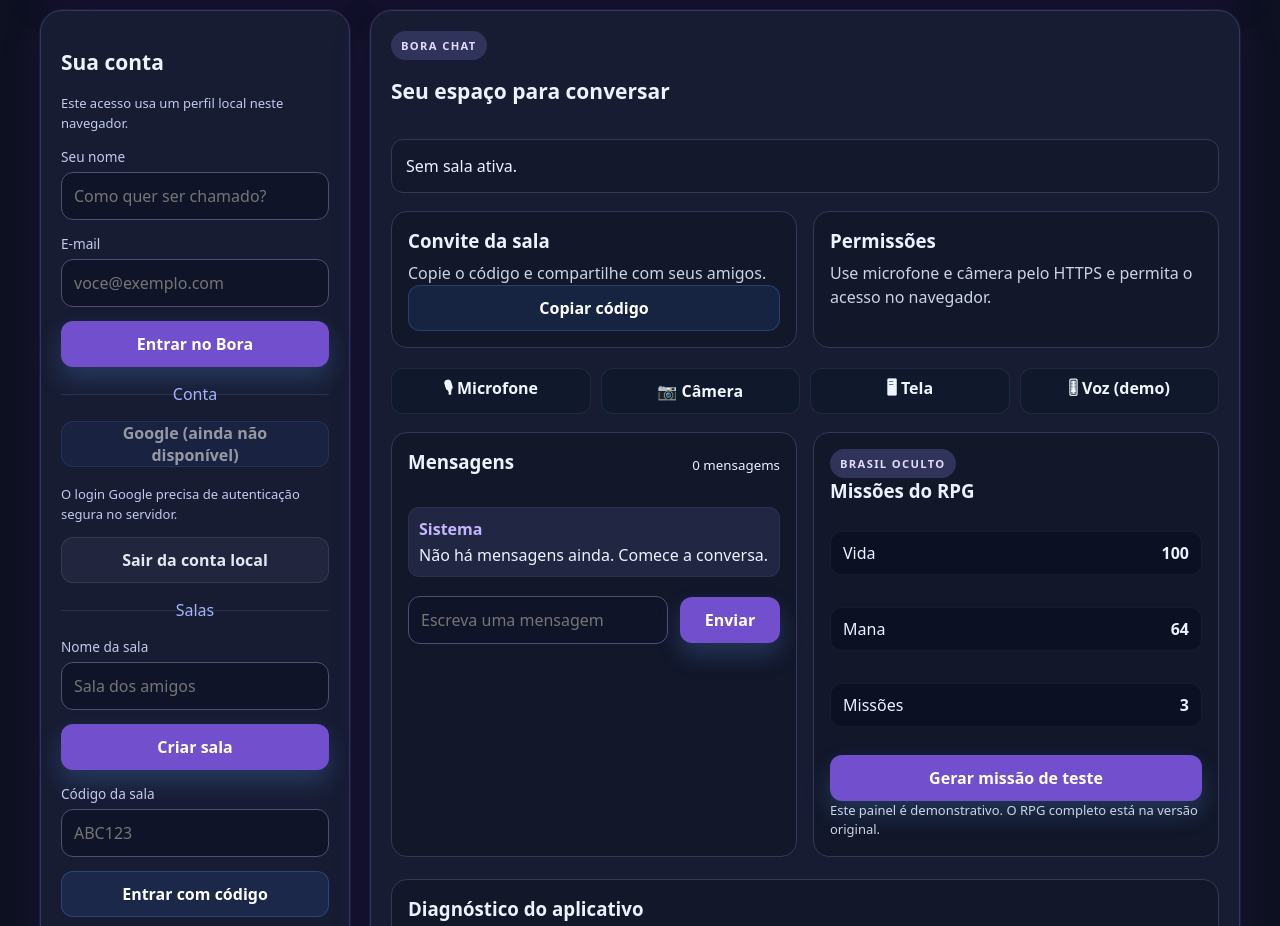
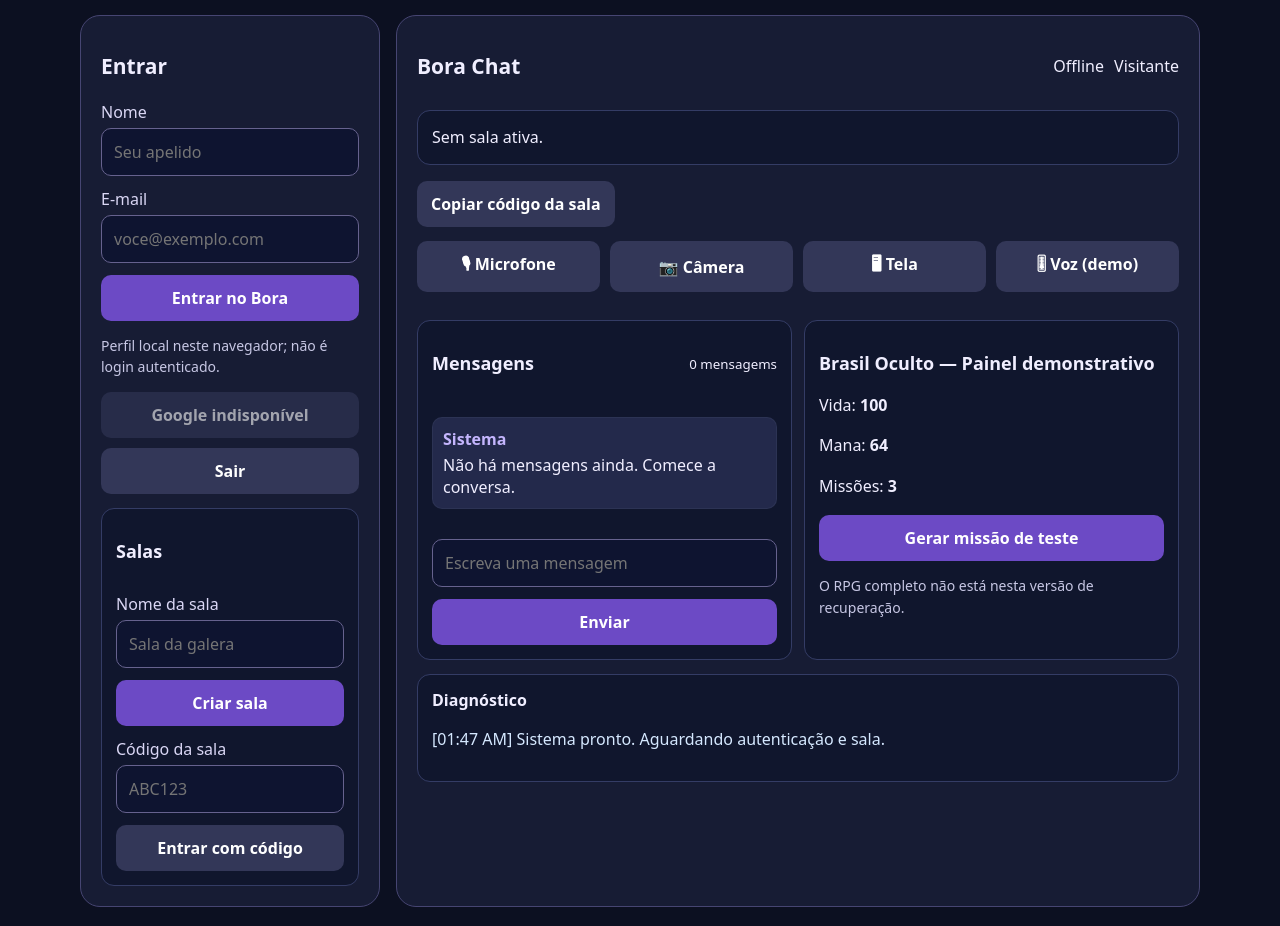
Before and after one commit to mateusfelipenoronhasoares9998-collab/Bora-Bate-Papo, a website: page index.html in a window 1280 px wide. Shown: the part 125-1051 px from the top of the page. Drawn offline with Linux system fonts and the light colour scheme.

Commit message:
Update index.html

```diff
--- a/index.html
+++ b/index.html
@@ -1,237 +1,166 @@
-
 <!DOCTYPE html>
 <html lang="pt-BR">
 <head>
-<meta charset="UTF-8">
+<meta charset="utf-8">
 <meta name="viewport" content="width=device-width, initial-scale=1">
-<meta name="theme-color" content="#101126">
-<meta name="description" content="BoraNexus: salas, mensagens e aventuras.">
-<title>BoraNexus</title>
-<link rel="stylesheet" href="./styles.css?v=20261027-fix">
+<meta name="theme-color" content="#11152a">
+<title>BoraNexus — Recuperação</title>
+<link rel="stylesheet" href="./styles.css?v=recuperacao2">
 <style>
-body{margin:0;background:#0e1121;color:#edf2ff;font:16px system-ui,Arial,sans-serif}
-button,input{font:inherit}
-button{cursor:pointer}
-.page-shell{max-width:1200px;width:calc(100% - 24px);margin:20px auto 50px}
-.app-layout{display:grid;grid-template-columns:310px minmax(0,1fr);gap:20px;margin-top:20px}
-.glow-panel{background:#171c33;border:1px solid #3a355e;border-radius:22px}
-.panel{padding:20px;min-width:0}
-.topbar{padding:18px 22px;display:flex;align-items:center;justify-content:space-between;gap:14px;flex-wrap:wrap}
-.brand-wrap,.topbar-actions,.action-row,.chat-form{display:flex;align-items:center;gap:12px}
-.brand-mark{display:grid;place-items:center;background:#6544bd;border-radius:13px;width:48px;height:48px;font-size:28px}
-h1{margin:0;font-size:29px}
+*{box-sizing:border-box}
+html,body{margin:0;min-height:100%;background:#0c1021;color:#f0eeff;font:16px system-ui,Arial,sans-serif}
+body{min-height:100vh}
+main{width:min(1120px,calc(100% - 24px));margin:18px auto 48px}
+h1,h2,h3{line-height:1.2}
+h1{margin:0;font-size:clamp(26px,5vw,36px)}
 h2{font-size:21px}
-p{line-height:1.5}
-.eyebrow{font-size:12px;letter-spacing:2px;color:#b9a7ff}
-.stack{display:grid;gap:14px;margin-top:14px}
-label{display:grid;gap:6px}
-label span,.helper-text{color:#c2caed}
-input{box-sizing:border-box;width:100%;min-width:0;padding:12px;border:1px solid #514d78;border-radius:12px;background:#101429;color:#fff}
-button{min-height:42px;padding:9px 14px;border:1px solid #544f83;border-radius:12px;background:#282c52;color:white;font-weight:650}
-button.primary-button{background:#7250cd}
-button:disabled{opacity:.55;cursor:not-allowed}
-.action-row,.chat-form{margin-top:12px}
-.action-row input,.chat-form input{flex:1}
-.wire-grid,.two-columns{display:grid;grid-template-columns:1fr 1fr;gap:16px;margin-top:18px}
-.controls-grid{display:grid;grid-template-columns:repeat(4,1fr);gap:10px;margin-top:20px}
-.card{background:#12172a;border:1px solid #343858;border-radius:16px;padding:16px;min-width:0}
-.card h3{margin-top:0}
-.chat-list{list-style:none;padding:0;max-height:280px;overflow:auto}
-.chat-item{background:#212643;border-radius:11px;margin:7px 0;padding:10px;overflow-wrap:anywhere}
-.chat-item strong,.chat-item span{display:block}
-.stat-row{display:flex;justify-content:space-between;margin:10px 0}
-.pill,.user-badge,.status-badge{display:inline-block;padding:7px 10px;border-radius:30px;background:#30345a;color:#e4dbff}
-.log-box,.status-strip{background:#13182c;border:1px solid #343858;padding:14px;border-radius:12px;margin-top:16px}
-.helper-text{font-size:13px}
+h3{font-size:18px}
+p{line-height:1.55}
+.muted{color:#c7c7e4;font-size:14px}
+.panel{background:#171c34;border:1px solid #464572;border-radius:20px;padding:20px;min-width:0}
+header{display:flex;align-items:center;gap:14px;margin-bottom:18px}
+.logo{display:grid;place-items:center;width:54px;height:54px;border-radius:16px;background:linear-gradient(135deg,#7b45dd,#3180c7);font-size:28px;font-weight:bold}
+.layout{display:grid;grid-template-columns:300px 1fr;gap:16px}
+.stack{display:grid;gap:12px}
+.row{display:flex;flex-wrap:wrap;gap:10px;align-items:center}
+label{display:grid;gap:5px;color:#dad7f5}
+input{display:block;width:100%;padding:12px;background:#0e1430;color:#fff;border:1px solid #66628e;border-radius:10px;font:inherit}
+button{padding:12px 14px;background:#6c4ac5;color:#fff;border:0;border-radius:10px;font:inherit;font-weight:700;cursor:pointer;min-height:45px}
+button.secondary{background:#333758}
+button:disabled{opacity:.6;cursor:not-allowed}
+.box{background:#10162d;padding:14px;border:1px solid #343c65;border-radius:13px;margin-top:14px;min-width:0}
+#connectionLog{white-space:pre-wrap;overflow-wrap:anywhere;color:#d5e8ff}
+#chatList{padding:0;list-style:none;max-height:280px;overflow:auto}
+.chat-item{margin:8px 0;background:#23294b;padding:10px;border-radius:10px;overflow-wrap:anywhere}
+.chat-item span{display:block}
+.actions{display:grid;grid-template-columns:repeat(4,minmax(0,1fr));gap:10px;margin:14px 0}
+.flexmain{display:grid;grid-template-columns:1fr 1fr;gap:12px}
 .wide{width:100%}
-.divider{text-align:center;margin:16px 0}
-.control-button.is-on{border-color:#43ae83;background:#174c40}
-@media(max-width:830px){
-.app-layout,.wire-grid,.two-columns{grid-template-columns:1fr}
-.controls-grid{grid-template-columns:repeat(2,1fr)}
-.action-row,.chat-form{flex-wrap:wrap}
-.topbar-actions{flex-wrap:wrap}
+@media(max-width:780px){
+.layout,.flexmain{grid-template-columns:1fr}
+.actions{grid-template-columns:1fr 1fr}
 }
 </style>
 </head>
 <body>
-
-<main class="page-shell" id="boranexus-root">
-<header class="topbar glow-panel">
-<div class="brand-wrap">
-<div class="brand-mark" aria-hidden="true">✦</div>
+<main id="boranexus-root">
+<header class="panel">
+<div class="logo" aria-hidden="true">✦</div>
 <div>
-<p class="eyebrow">CONVERSE • JOGUE • CONECTE</p>
 <h1>BoraNexus</h1>
-</div>
-</div>
-<div class="topbar-actions">
-<span id="connectionState" class="status-badge offline">Offline</span>
-<span id="userBadge" class="user-badge">Visitante</span>
+<div class="muted">Chat • Salas • Brasil Oculto</div>
 </div>
 </header>
-
-<div class="app-layout">
-<aside class="sidebar panel glow-panel">
-<h2>Sua conta</h2>
-<p class="helper-text">Este acesso usa um perfil local neste navegador.</p>
+<div class="layout">
+<aside class="panel">
+<h2>Entrar</h2>
 <form id="loginForm" class="stack">
-<label>
-<span>Seu nome</span>
-<input id="displayName" maxlength="24" autocomplete="nickname" placeholder="Como quer ser chamado?" required>
+<label>Nome
+<input id="displayName" maxlength="24" required placeholder="Seu apelido">
 </label>
-<label>
-<span>E-mail</span>
-<input id="email" type="email" autocomplete="email" placeholder="voce@exemplo.com" required>
+<label>E-mail
+<input id="email" type="email" required placeholder="voce@exemplo.com">
 </label>
-<button type="submit" class="primary-button wide">Entrar no Bora</button>
+<button type="submit">Entrar no Bora</button>
 </form>
-
-<div class="divider">Conta</div>
-<button id="googleLoginBtn" class="secondary-button wide" type="button" disabled>
-Google (ainda não disponível)
-</button>
-<p class="helper-text">O login Google precisa de autenticação segura no servidor.</p>
-<button id="logoutBtn" class="ghost-button wide" type="button">
-Sair da conta local
-</button>
-
-<div class="divider">Salas</div>
-<div class="stack">
-<label>
-<span>Nome da sala</span>
-<input id="roomName" maxlength="32" placeholder="Sala dos amigos">
+<p class="muted">Perfil local neste navegador; não é login autenticado.</p>
+<button class="secondary wide" id="googleLoginBtn" disabled>Google indisponível</button>
+<button class="secondary wide" id="logoutBtn" style="margin-top:10px">Sair</button>
+<div class="box stack">
+<h3>Salas</h3>
+<label>Nome da sala
+<input id="roomName" maxlength="32" placeholder="Sala da galera">
 </label>
-<button id="createRoomBtn" class="primary-button" type="button">
-Criar sala
-</button>
-<label>
-<span>Código da sala</span>
-<input id="joinCode" maxlength="12" placeholder="ABC123" autocapitalize="characters">
+<button id="createRoomBtn">Criar sala</button>
+<label>Código da sala
+<input id="joinCode" maxlength="12" placeholder="ABC123">
 </label>
-<button id="joinRoomBtn" class="secondary-button" type="button">
-Entrar com código
-</button>
+<button id="joinRoomBtn" class="secondary">Entrar com código</button>
 </div>
 </aside>
-
-<section class="content panel glow-panel" aria-label="Painel principal">
-<div class="panel-header">
-<div>
-<span class="pill">Bora Chat</span>
-<h2>Seu espaço para conversar</h2>
+<section class="panel">
+<div class="row">
+<h2 style="margin-right:auto">Bora Chat</h2>
+<span id="connectionState">Offline</span>
+<span id="userBadge">Visitante</span>
 </div>
+<p id="roomStatus" class="box">Sem sala ativa.</p>
+<div class="row">
+<button id="copyInviteBtn" class="secondary">Copiar código da sala</button>
 </div>
-
-<p id="roomStatus" class="status-strip">Sem sala ativa.</p>
-
-<div class="wire-grid">
-<div class="card">
-<h3>Convite da sala</h3>
-<p>Copie o código e compartilhe com seus amigos.</p>
-<button id="copyInviteBtn" class="secondary-button wide" type="button">
-Copiar código
-</button>
+<div class="actions">
+<button id="micBtn" class="secondary">🎙 Microfone</button>
+<button id="camBtn" class="secondary">📷 Câmera</button>
+<button id="screenBtn" class="secondary">🖥 Tela</button>
+<button id="voicePresetBtn" class="secondary">🎚 Voz (demo)</button>
 </div>
-<div class="card">
-<h3>Permissões</h3>
-<p>Use microfone e câmera pelo HTTPS e permita o acesso no navegador.</p>
-</div>
-</div>
-
-<div class="controls-grid">
-<button id="micBtn" class="control-button" type="button">🎙 Microfone</button>
-<button id="camBtn" class="control-button" type="button">📷 Câmera</button>
-<button id="screenBtn" class="control-button" type="button">🖥 Tela</button>
-<button id="voicePresetBtn" class="control-button" type="button">🎚 Voz (demo)</button>
-</div>
-
-<div class="two-columns">
-<section class="card chat-card">
-<div class="section-title-row">
-<h3>Mensagens</h3>
+<div class="flexmain">
+<section class="box">
+<div class="row">
+<h3 style="margin-right:auto">Mensagens</h3>
 <small id="chatCounter">0 mensagens</small>
 </div>
-<ul id="chatList" class="chat-list">
-<li class="chat-item">Preparando mensagens…</li>
+<ul id="chatList">
+<li class="chat-item">Preparando chat…</li>
 </ul>
-<form id="chatForm" class="chat-form">
-<input id="messageInput" placeholder="Escreva uma mensagem" aria-label="Mensagem" maxlength="280" required>
-<button class="primary-button mini" type="submit">Enviar</button>
+<form id="chatForm" class="stack">
+<input id="messageInput" maxlength="280" required placeholder="Escreva uma mensagem">
+<button type="submit">Enviar</button>
 </form>
 </section>
-
-<section class="card">
-<span class="pill">Brasil Oculto</span>
-<h3>Missões do RPG</h3>
-<div class="rpg-panel">
-<div class="stat-row"><span>Vida</span><strong id="hpValue">100</strong></div>
-<div class="stat-row"><span>Mana</span><strong id="manaValue">64</strong></div>
-<div class="stat-row"><span>Missões</span><strong id="questValue">3</strong></div>
-</div>
-<button id="rpgBtn" class="primary-button wide" type="button">
-Gerar missão de teste
-</button>
-<p class="helper-text">Este painel é demonstrativo. O RPG completo está na versão original.</p>
+<section class="box">
+<h3>Brasil Oculto — Painel demonstrativo</h3>
+<p>Vida: <strong id="hpValue">100</strong></p>
+<p>Mana: <strong id="manaValue">64</strong></p>
+<p>Missões: <strong id="questValue">3</strong></p>
+<button id="rpgBtn" class="wide">Gerar missão de teste</button>
+<p class="muted">O RPG completo não está nesta versão de recuperação.</p>
 </section>
 </div>
-
-<section class="card slim-card">
-<h3>Diagnóstico do aplicativo</h3>
-<p class="helper-text">Se algum recurso falhar, uma mensagem aparecerá abaixo.</p>
-<div id="connectionLog" class="log-box" role="status" aria-live="polite">
-Carregando app.js…
+<div class="box" role="status" aria-live="polite">
+<strong>Diagnóstico</strong>
+<p id="connectionLog">Interface visível. Carregando funções...</p>
 </div>
-</section>
 </section>
 </div>
 </main>
-
 <script>
-window.addEventListener('error',function(e){
-const log=document.getElementById('connectionLog');
-if(log&&e.message){
-log.textContent='Erro de JavaScript: '+String(e.message).slice(0,180);
+(function(){
+'use strict';
+const log=()=>document.getElementById('connectionLog');
+const info=(t)=>{if(log())log().textContent=t;};
+window.addEventListener('error',e=>{
+if(e.target&&e.target.tagName==='IMG'){
+e.target.hidden=true;
+info('Uma imagem falhou, mas o BoraNexus continua visível.');
+return;
 }
-});
-window.addEventListener('unhandledrejection',function(e){
-const log=document.getElementById('connectionLog');
-if(log){
-log.textContent='Erro ao carregar recurso: '+
-String(e.reason?.message||e.reason||'desconhecido').slice(0,180);
-}
-});
-document.addEventListener('DOMContentLoaded',function(){
+if(e.message)info('Erro de JavaScript: '+String(e.message).slice(0,200));
+},true);
+window.addEventListener('unhandledrejection',e=>info('Erro: '+String(e.reason?.message||e.reason||'Desconhecido').slice(0,200)));
 const params=new URLSearchParams(location.search);
-const code=params.get('room');
-if(code&&/^[A-Z0-9]{4,12}$/i.test(code)){
-document.getElementById('joinCode').value=code.toUpperCase();
+const room=params.get('room');
+if(room&&/^[A-Z0-9]{4,12}$/i.test(room)){
+document.getElementById('joinCode').value=room.toUpperCase();
 }
 document.getElementById('copyInviteBtn').addEventListener('click',async function(e){
 e.stopImmediatePropagation();
-const status=document.getElementById('roomStatus').textContent;
-const match=status.match(/\(([A-Z0-9]{4,12})\)/i);
-const log=document.getElementById('connectionLog');
-if(!match){
-log.textContent='Crie uma sala antes de copiar o código.';
-return;
-}
-const inviteCode=match[1];
+const m=document.getElementById('roomStatus').textContent.match(/\(([A-Z0-9]{4,12})\)/i);
+if(!m){info('Crie ou entre em uma sala primeiro.');return;}
 try{
-await navigator.clipboard.writeText(inviteCode);
-log.textContent='Código copiado: '+inviteCode;
-}catch(_){
-log.textContent='Código da sala: '+inviteCode+'. Copie manualmente.';
+await navigator.clipboard.writeText(m[1]);
+info('Código copiado: '+m[1]);
+}catch{
+info('Código para copiar: '+m[1]);
 }
 },true);
-setTimeout(function(){
-const log=document.getElementById('connectionLog');
-if(log.textContent.includes('Carregando app.js')){
-log.textContent='Aviso: app.js não inicializou. Confira se ele está na mesma pasta do index.html.';
+setTimeout(()=>{
+if(log()&&log().textContent.includes('Carregando funções')){
+info('O HTML abriu, mas app.js não respondeu. Confira o arquivo app.js na pasta principal.');
 }
-},2200);
-});
+},3500);
+})();
 </script>
-<script src="./app.js?v=20261027-fix" defer onerror="document.getElementById('connectionLog').textContent='Erro: app.js não encontrado. Confira se está na pasta principal do GitHub.'"></script>
+<script src="./app.js?v=recuperacao2" defer onerror="document.getElementById('connectionLog').textContent='app.js não encontrado. A interface continuará visível.'"></script>
 </body>
 </html>
```
